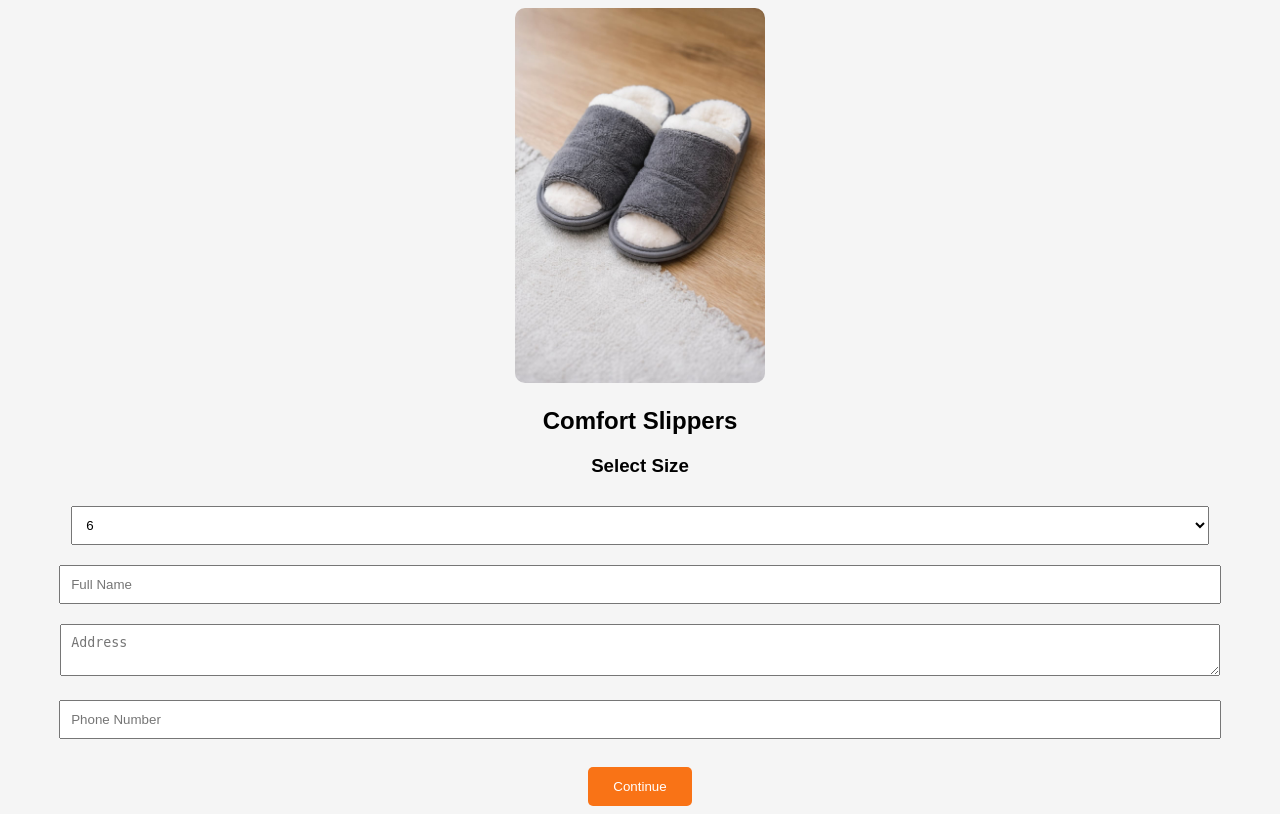
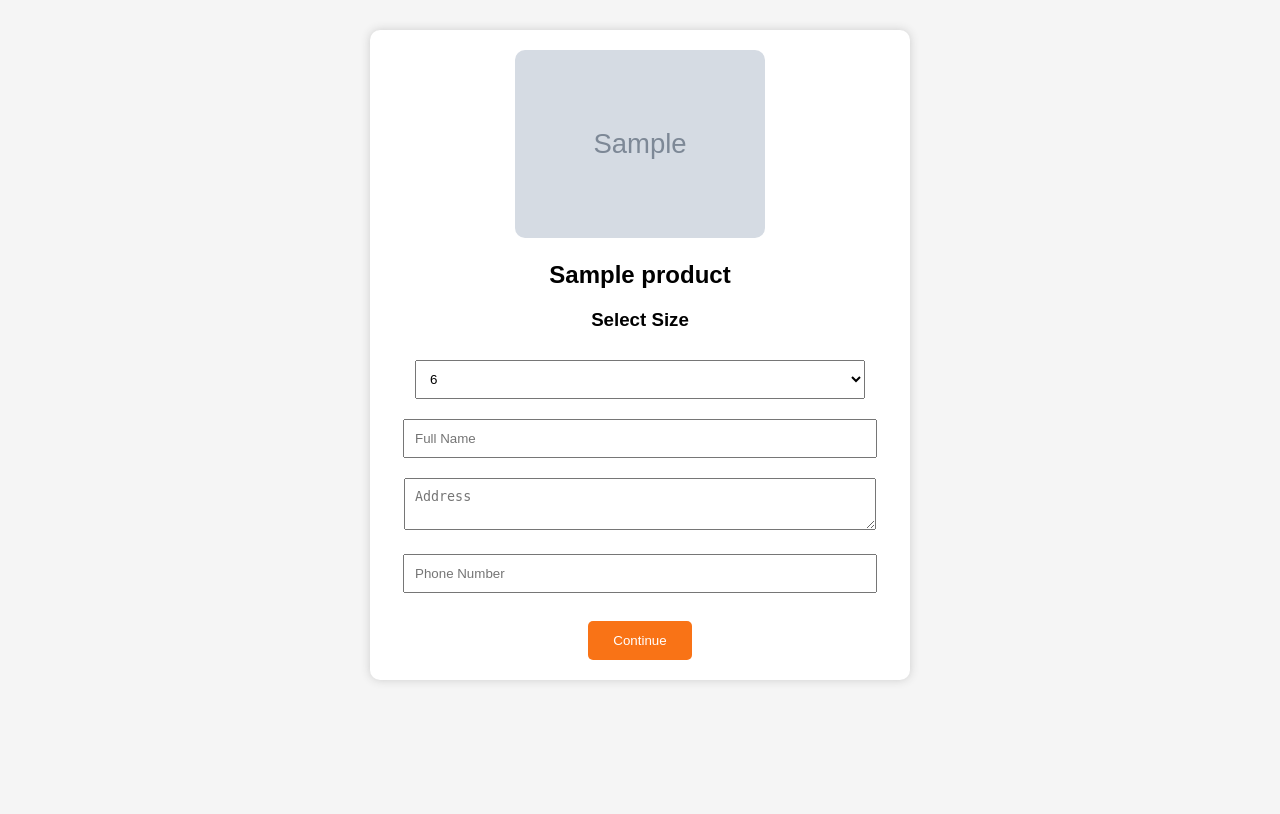
Before and after one commit to attiharish1234-beep/friendsshop, a Django app: template templates/product.html in a window 1280 px wide. After the commit the page ends 682 px from the top, so only its background shows below. Run offline with Django 5.2, Linux system fonts and the light colour scheme; the template is opened without the code that fills it: most values are stand-ins (such as "Sample title", 1, 10 or a date in 2020); grey boxes marked "Sample" are stand-in pictures; parts of the project's set-up code (start-up, migrations or seed data) failed here and were passed over.

Commit message:
update product page

```diff
--- a/templates/product.html
+++ b/templates/product.html
@@ -1,10 +1,11 @@
+{% load static %}
 <!DOCTYPE html>
 <html>
 <head>
     <title>Order Product</title>
     <style>
         body{
-            font-family:Arial;
+            font-family: Arial;
             background:#f5f5f5;
             text-align:center;
         }
@@ -41,12 +42,14 @@
 </head>
 <body>
 
+<div class="box">
+
 <form method="POST" action="/save-order/">
     {% csrf_token %}
 
-    <img src="/static/images/slippers.jpg">
+    <img src="{{ image }}">
 
-    <h2>Comfort Slippers</h2>
+    <h2>{{ product }}</h2>
 
     <h3>Select Size</h3>
 
@@ -69,6 +72,7 @@
     <button type="submit">Continue</button>
 
 </form>
+
 </div>
 
 </body>
```
